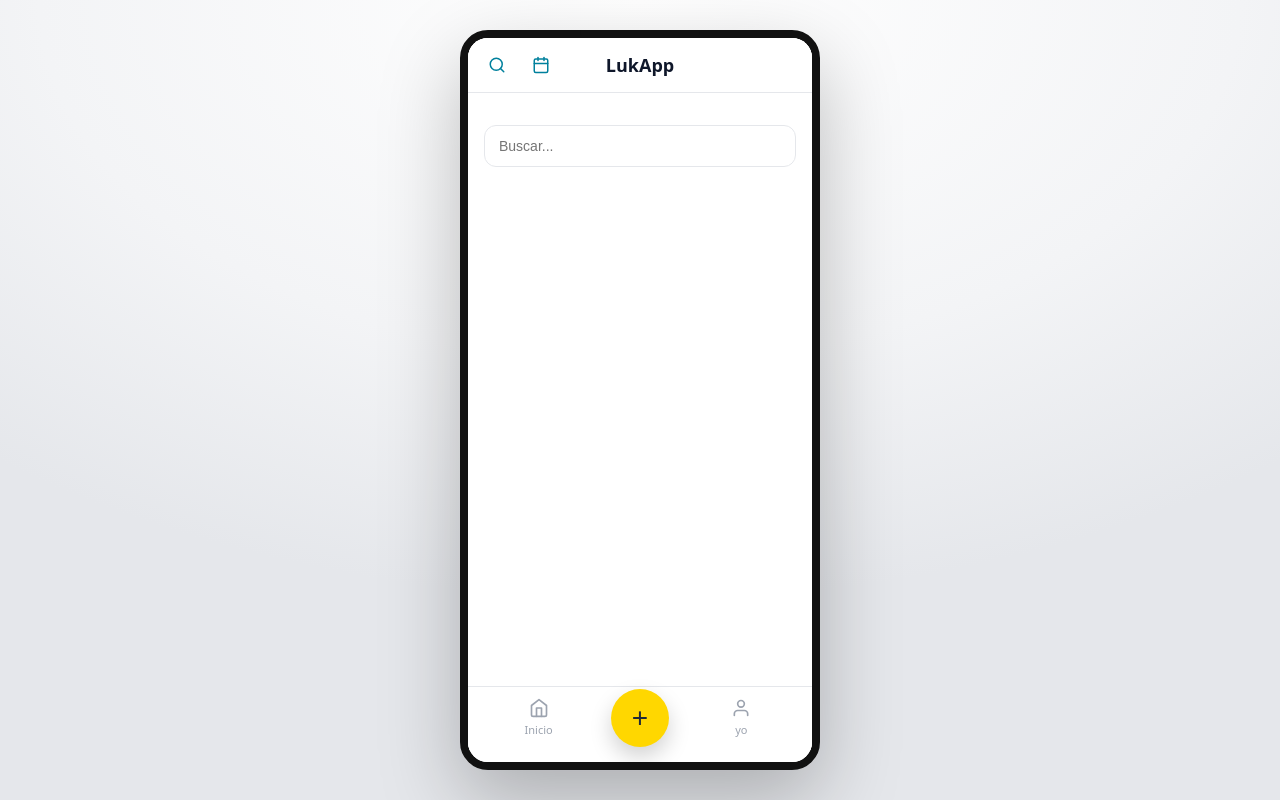
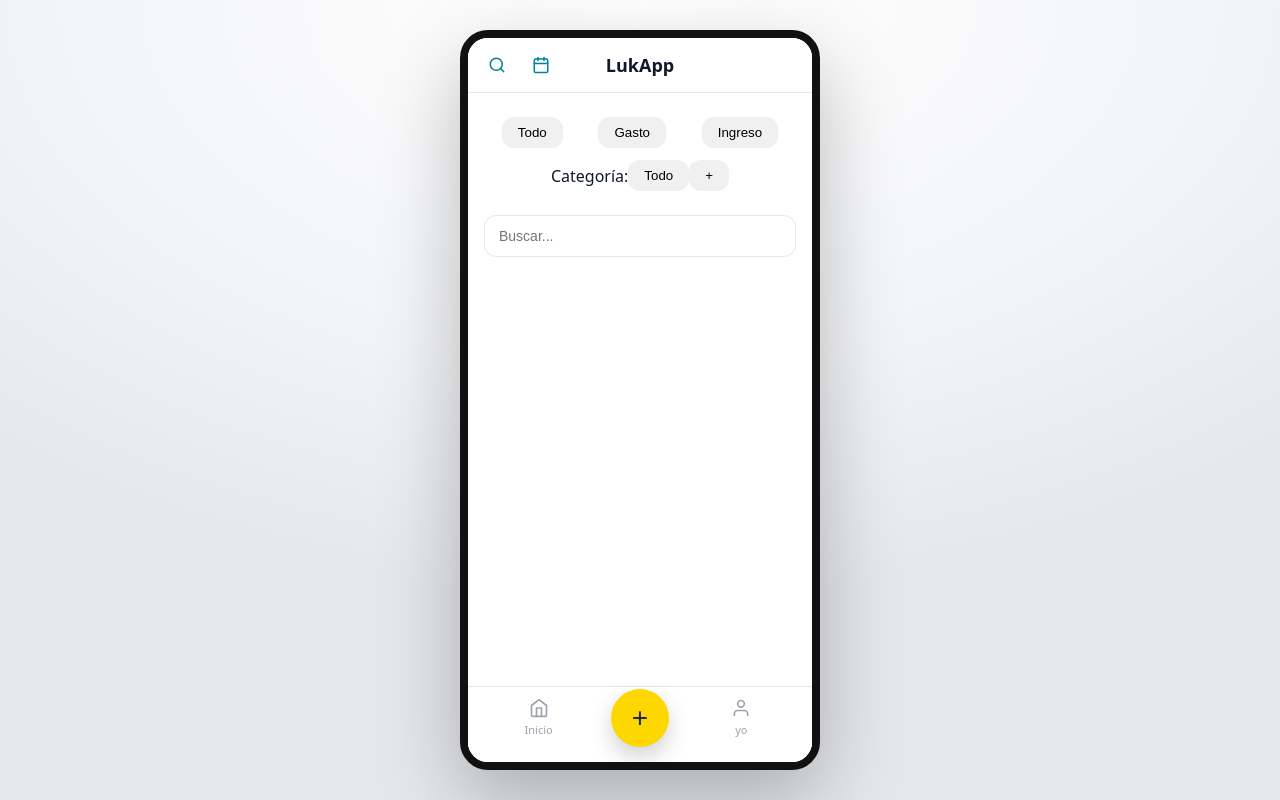
Before and after one commit to marianaUrrego/app_hibrida, a React (Vite) app: page /buscar in a window 1280 px wide. Built offline with nearby package versions, Linux system fonts and the light colour scheme.

Commit message:
Actualizar Search.jsx para incluir SearchFilter

```diff
--- a/src/pages/Search.jsx
+++ b/src/pages/Search.jsx
@@ -1,12 +1,14 @@
-import BottomNav from '../components/BottomNav.jsx'
-import TopBar from '../components/TopBar.jsx'
-import layout from '../styles/Layout.module.scss'
+import BottomNav from '../components/BottomNav.jsx';
+import TopBar from '../components/TopBar.jsx';
+import SearchFilter from '../components/SearchFilter.jsx';
+import layout from '../styles/Layout.module.scss';
 
 export default function Search() {
   return (
     <div className={layout.screen}>
       <TopBar />
       <main className={layout.content}>
+        <SearchFilter />
         <div className={layout.placeholder}>
           <input className={layout.searchInput} placeholder="Buscar..." />
         </div>
@@ -14,5 +16,5 @@ export default function Search() {
       <button className={layout.fab}>+</button>
       <BottomNav />
     </div>
-  )
+  );
 }
```
